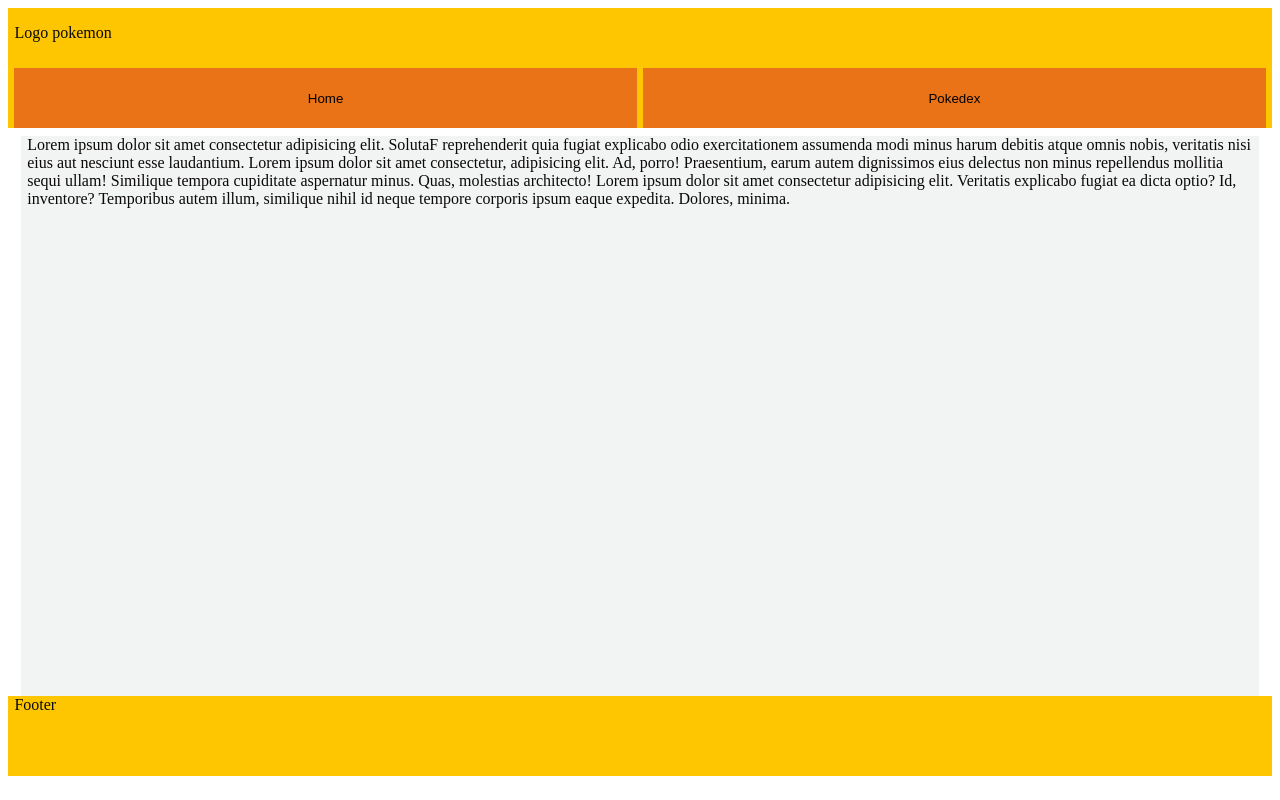
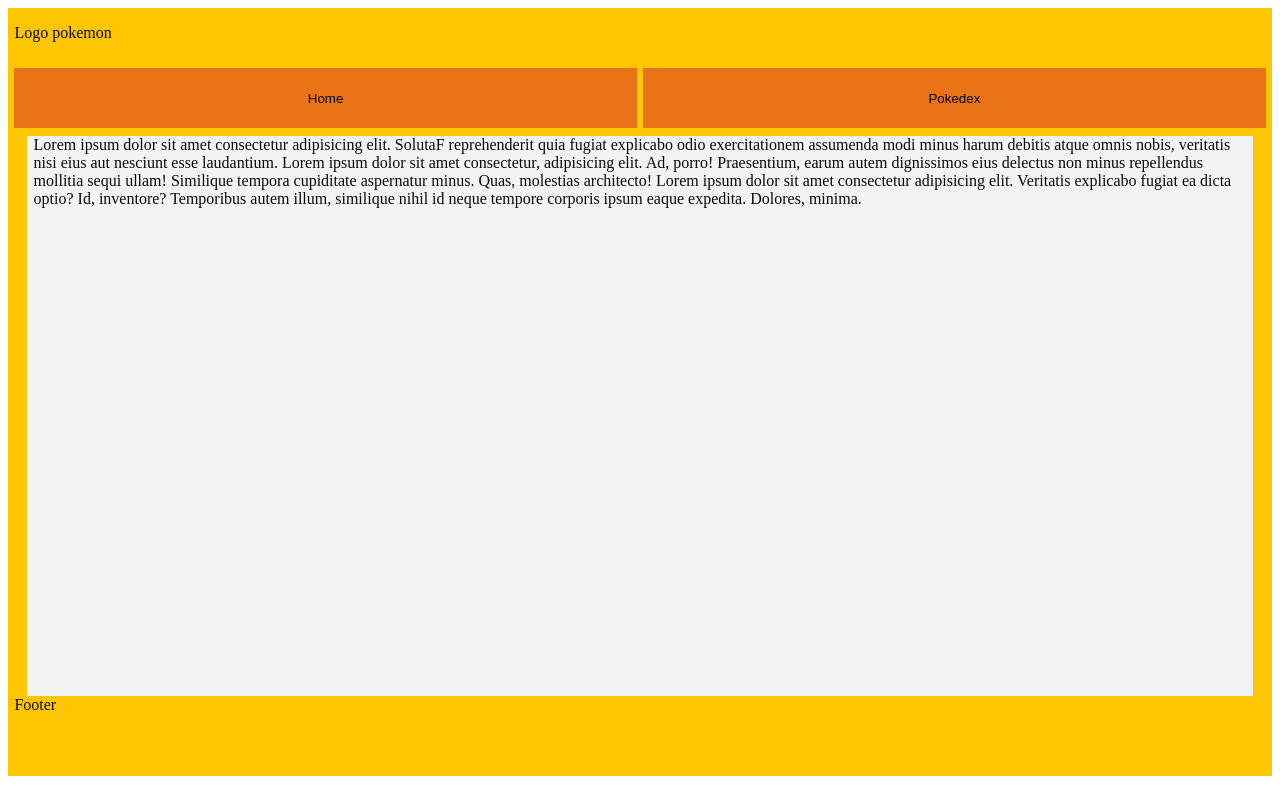
Before and after one commit to jeffjd/Pokedex, a React (Create React App) app: page / in a window 1280 px wide. Built offline with nearby package versions, Linux system fonts and the light colour scheme; the HTML template or start-up script is replaced by a standard one.

Commit message:
criação de estilo no RootElement

```diff
--- a/src/components/routes/routes.style.ts
+++ b/src/components/routes/routes.style.ts
@@ -1,7 +1,29 @@
 import styled from "styled-components";
 
-export const Container = styled.main`
+export const MainLayout = styled.main`
     display: grid;
+    grid-template-columns: 1;
+    grid-template-rows: 3;
+    grid-template-areas:
+        "header"
+        "content"
+        "footer";
+
     .header {
+        grid-area: header;
+    }
+    .content {
+        grid-area: content;
+    }
+
+    .footer {
+        grid-area: footer;
     }
 `;
+
+export const SectionLayout = styled.section`
+    margin: 0px;
+    background-color: var(--mikado-yellow);
+    padding-left: 0.5vw;
+    padding-right: 0.5vw;
+`;
--- a/src/components/routes/routes.tsx
+++ b/src/components/routes/routes.tsx
@@ -1,6 +1,6 @@
 import React from "react";
 import { BrowserRouter, Routes, Route } from "react-router-dom";
-import { Container } from "./routes.style";
+import { MainLayout, SectionLayout } from "./routes.style";
 
 import Header from "../header";
 import Footer from "../footer";
@@ -10,15 +10,15 @@ import Home from "../page/home";
 const RootElement = () => {
     return (
         <BrowserRouter>
-            <Container>
+            <MainLayout>
                 <Header />
-                <div className="content">
+                <SectionLayout className="content">
                     <Routes>
                         <Route path="/" element={<Home />} />
                     </Routes>
-                </div>
+                </SectionLayout>
                 <Footer />
-            </Container>
+            </MainLayout>
         </BrowserRouter>
     );
 };
```
